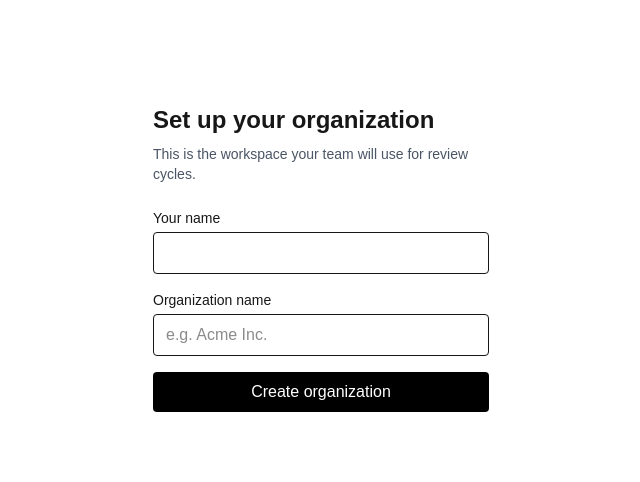
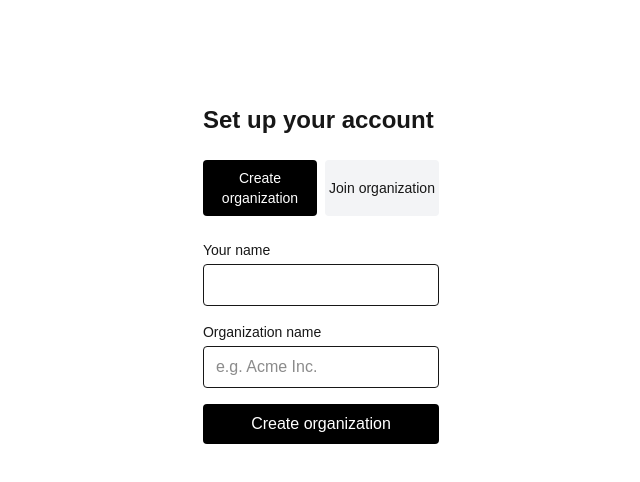
Before and after one commit to fatiimhh/feedback-tool, a Next.js app: page /onboarding in a window 1280 px wide. Shown: the top 482 px of the page, without its empty margins (319-959 px from the left). Built offline with nearby package versions, Linux system fonts and the light colour scheme.

Commit message:
dashboard updated

```diff
--- a/app/dashboard/page.tsx
+++ b/app/dashboard/page.tsx
@@ -35,6 +35,7 @@ export default async function DashboardPage() {
       <div className="flex items-center justify-between mb-8">
         <div>
           <h1 className="text-2xl font-semibold">{orgName}</h1>
+          <p className="text-xs text-gray-400 mt-1">Org ID: {membership.org_id}</p> {/*Display the org ID*/}
           <p className="text-sm text-gray-600">
             Logged in as {membership.full_name} ({membership.role})
           </p>
--- a/app/onboarding/page.tsx
+++ b/app/onboarding/page.tsx
@@ -5,7 +5,9 @@ import { useRouter } from "next/navigation";
 import { createClient } from "@/lib/supabase/client";
 
 export default function OnboardingPage() {
+  const [mode, setMode] = useState<"create" | "join">("create");
   const [orgName, setOrgName] = useState("");
+  const [orgId, setOrgId] = useState("");
   const [fullName, setFullName] = useState("");
   const [error, setError] = useState<string | null>(null);
   const [loading, setLoading] = useState(false);
@@ -16,21 +18,21 @@ export default function OnboardingPage() {
     if (saved) setFullName(saved);
   }, []);
 
-  async function handleCreateOrg(e: React.FormEvent) {
+  async function handleSubmit(e: React.FormEvent) {
     e.preventDefault();
     setError(null);
     setLoading(true);
 
     const supabase = createClient();
+    const { data: userData, error: userError } = await supabase.auth.getUser();
 
-    const { data: userData, error: userError } = await supabase.auth.getUser();
     if (userError || !userData.user) {
-      setError("You must be logged in to create an organization.");
+      setError("You must be logged in.");
       setLoading(false);
       return;
     }
 
-    // Create the organization
+    if (mode === "create") {
       const { data: org, error: orgError } = await supabase
         .from("organizations")
         .insert({ name: orgName, owner_id: userData.user.id })
@@ -43,7 +45,6 @@ export default function OnboardingPage() {
         return;
       }
 
-// Add the user as a member of the organization
       const { error: memberError } = await supabase.from("org_members").insert({
         org_id: org.id,
         user_id: userData.user.id,
@@ -56,6 +57,21 @@ export default function OnboardingPage() {
         setLoading(false);
         return;
       }
+    } else {
+      // Joining an existing org
+      const { error: memberError } = await supabase.from("org_members").insert({
+        org_id: orgId,
+        user_id: userData.user.id,
+        role: "member",
+        full_name: fullName,
+      });
+
+      if (memberError) {
+        setError(memberError.message);
+        setLoading(false);
+        return;
+      }
+    }
 
     localStorage.removeItem("pending_full_name");
     setLoading(false);
@@ -64,14 +80,32 @@ export default function OnboardingPage() {
 
   return (
     <div className="max-w-sm mx-auto mt-20 p-6">
-      <h1 className="text-2xl font-semibold mb-2">Set up your organization</h1>
-      <p className="text-sm text-gray-600 mb-6">
-        This is the workspace your team will use for review cycles.
-      </p>
+      <h1 className="text-2xl font-semibold mb-6">Set up your account</h1>
+
+      <div className="flex gap-2 mb-6">
+        <button
+          type="button"
+          onClick={() => setMode("create")}
+          className={`flex-1 py-2 rounded text-sm ${
+            mode === "create" ? "bg-black text-white" : "bg-gray-100"
+          }`}
+        >
+          Create organization
+        </button>
+        <button
+          type="button"
+          onClick={() => setMode("join")}
+          className={`flex-1 py-2 rounded text-sm ${
+            mode === "join" ? "bg-black text-white" : "bg-gray-100"
+          }`}
+        >
+          Join organization
+        </button>
+      </div>
 
       {error && <p className="text-red-600 text-sm mb-4">{error}</p>}
 
-      <form onSubmit={handleCreateOrg} className="space-y-4">
+      <form onSubmit={handleSubmit} className="space-y-4">
         <div>
           <label className="block text-sm mb-1">Your name</label>
           <input
@@ -83,6 +117,7 @@ export default function OnboardingPage() {
           />
         </div>
 
+        {mode === "create" ? (
           <div>
             <label className="block text-sm mb-1">Organization name</label>
             <input
@@ -94,13 +129,26 @@ export default function OnboardingPage() {
               className="w-full border rounded px-3 py-2"
             />
           </div>
+        ) : (
+          <div>
+            <label className="block text-sm mb-1">Organization ID</label>
+            <input
+              type="text"
+              required
+              placeholder="Paste the org ID your manager shared"
+              value={orgId}
+              onChange={(e) => setOrgId(e.target.value)}
+              className="w-full border rounded px-3 py-2"
+            />
+          </div>
+        )}
 
         <button
           type="submit"
           disabled={loading}
           className="w-full bg-black text-white rounded py-2 disabled:opacity-50"
         >
-          {loading ? "Creating..." : "Create organization"}
+          {loading ? "Please wait..." : mode === "create" ? "Create organization" : "Join organization"}
         </button>
       </form>
     </div>
```
Lines whose indentation alone changed are shown as unchanged.
